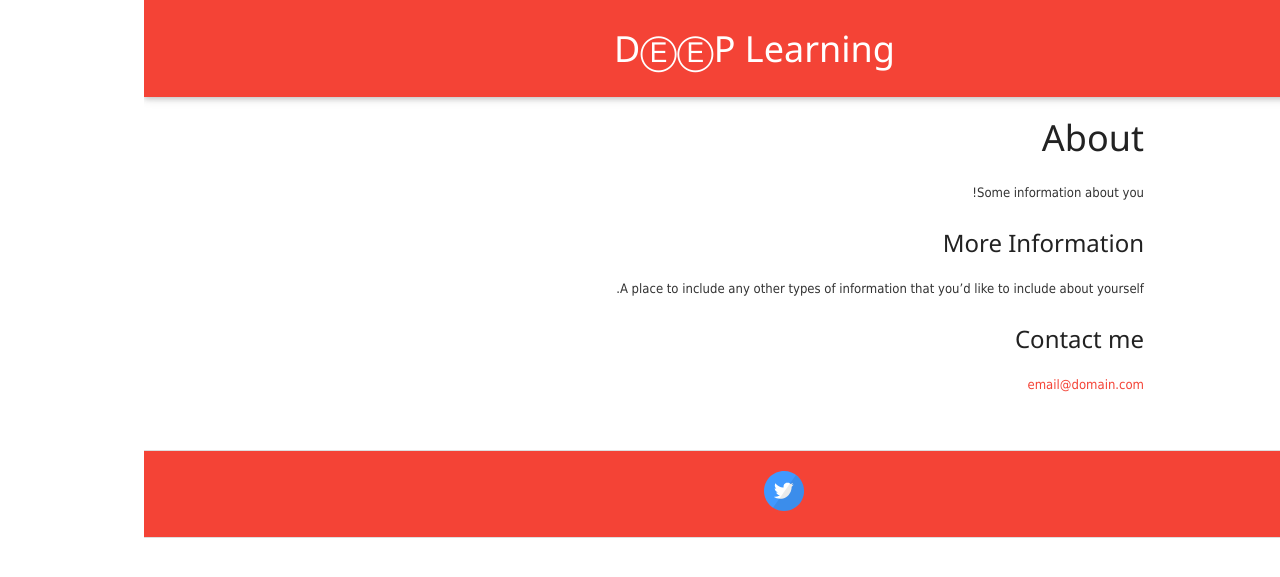
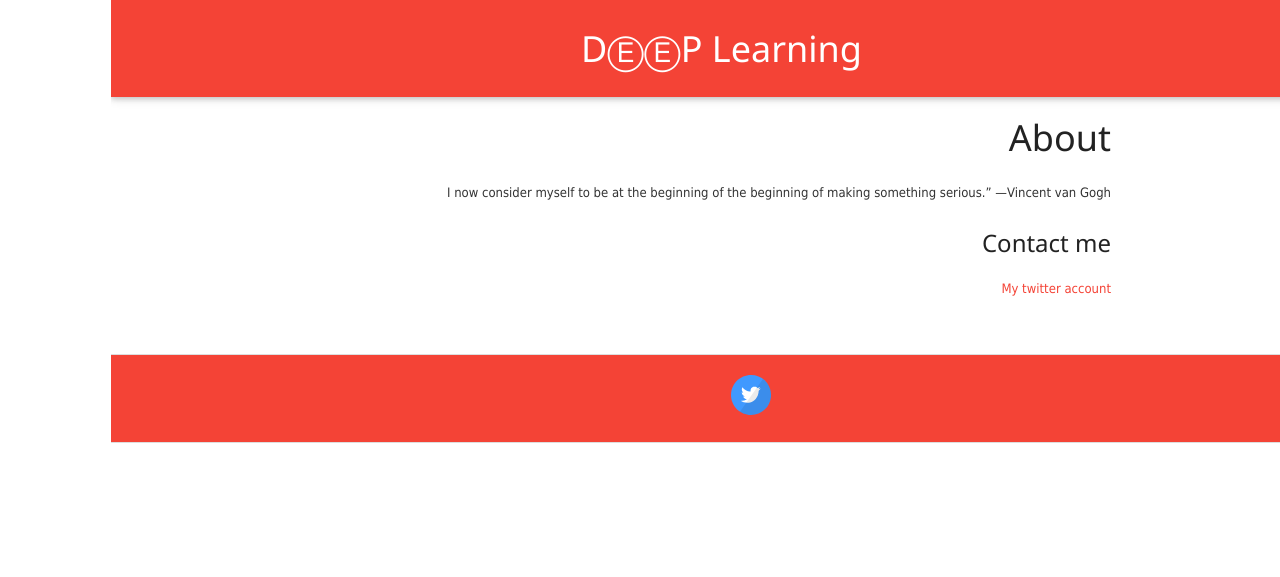
Before and after one commit to AlisterTA/alisterta.github.io, a Jekyll site: the page built from about.md, in a window 1280 px wide. Shown: the top 577 px of the page. Built offline with Jekyll 4.4.1, drawn with Linux system fonts in a browser that asks for light colours.

Commit message:
Update about.md

```diff
--- a/about.md
+++ b/about.md
@@ -4,12 +4,8 @@ title: About
 permalink: /about/
 ---
 
-Some information about you!
-
-### More Information
-
-A place to include any other types of information that you'd like to include about yourself.
+I now consider myself to be at the beginning of the beginning of making something serious.” —Vincent van Gogh
 
 ### Contact me
 
-[email@domain.com](mailto:email@domain.com)
+[My twitter account](https://www.twitter.com/Alister55318776)
```
